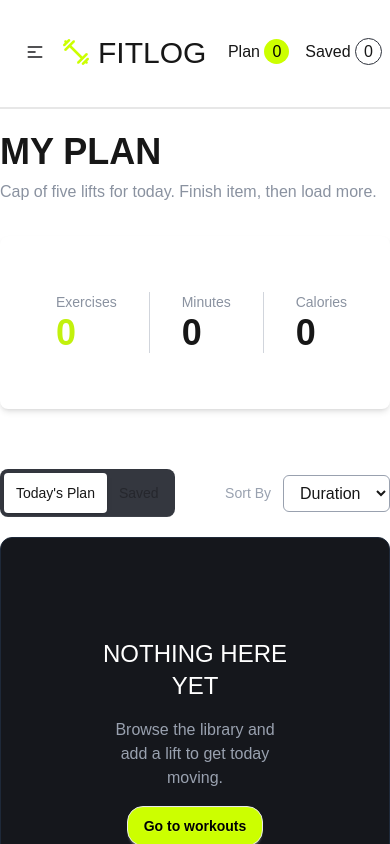
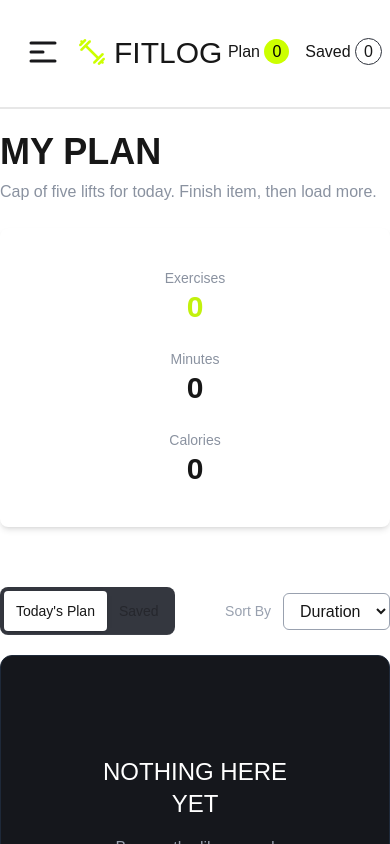
Before and after one commit to alhazuddin07/assignment-number-6, a Next.js app: page /my-plan in a window 390 px wide. Shown: the top 844 px of the page. Built offline with nearby package versions, Linux system fonts and the light colour scheme.

Commit message:
my plan card responsive solved

```diff
--- a/src/app/libraryWorkoutCard/page.tsx
+++ b/src/app/libraryWorkoutCard/page.tsx
@@ -18,14 +18,16 @@ const ExerciseCard = async () => {
 
     return (
         <div className="container mx-auto my-16">
-            <h2 className="font-semibold sm:text-3xl md:text-4xl">THE LIBRARY</h2>
+            <div className='sm:px-4 lg:px-0'>
+                <h2 className="font-semibold sm:text-3xl md:text-4xl">THE LIBRARY</h2>
 
-            <p className="p-2 text-[#9CA3AF]">
-                Twelve lifts covering every major muscle group.
-            </p>
+                <p className="p-2 text-[#9CA3AF]">
+                    Twelve lifts covering every major muscle group.
+                </p>
+            </div>
 
             {/* Grid */}
-            <div className="grid sm:grid-cols-1 md:grid-cols-2 lg:grid-cols-3 gap-4 mt-6">
+            <div className="grid sm:grid-cols-1 md:grid-cols-2 lg:grid-cols-3 gap-4 mt-6 sm:px-4 lg:px-0">
                 {allCard.map((card: ICard) => {
                     return (
                         <Link href={`/libraryWorkoutCard/${card.id}`} key={card.id}>
--- a/src/app/my-plan/page.tsx
+++ b/src/app/my-plan/page.tsx
@@ -6,10 +6,12 @@ import React from 'react';
 const MyPlanPage = () => {
     return (
         <div className='container mx-auto'>
-            <h2 className='font-bold text-4xl pb-2'>MY PLAN</h2>
-            <p className='text-[#8A92A0]'>
-                Cap of five lifts for today. Finish item, then load more.
-            </p>
+            <div className='sm:px-4 lg:px-0'>
+                <h2 className='font-bold text-4xl pb-2'>MY PLAN</h2>
+                <p className='text-[#8A92A0]'>
+                    Cap of five lifts for today. Finish item, then load more.
+                </p>
+            </div>
 
             <SummaryCard />
 
--- a/src/components/homepage/Banner.tsx
+++ b/src/components/homepage/Banner.tsx
@@ -5,6 +5,7 @@ import Link from 'next/link';
 
 const Banner = () => {
     return (
+        <div className='sm:px-4 lg:px-0'>
             <div className='container mx-auto bg-[#15171D] rounded-3xl mt-10'>
                 <div className='flex justify-between p-12'>
                     <div className='space-y-5 pt-8'>
@@ -29,6 +30,7 @@ const Banner = () => {
                 </div>
 
             </div>
+        </div>
     );
 };
 
--- a/src/components/my-plan-2/SummaryCard.tsx
+++ b/src/components/my-plan-2/SummaryCard.tsx
@@ -5,7 +5,6 @@ import { ICard } from '@/types/gym-type';
 import { useContext } from 'react';
 
 const SummaryCard = () => {
-
     const { todaysPlan, saveLater } = useContext(CardsContext) as {
         todaysPlan: ICard[];
         saveLater: ICard[];
@@ -30,42 +29,43 @@ const SummaryCard = () => {
     );
 
     return (
-        <div className="container mx-auto mt-8">
+        <div className="container mx-auto mt-6 md:mt-8 sm:px-4 lg:px-0">
 
-            <div className="card bg-base-100 shadow-md p-8">
+            <div className="card bg-base-100 shadow-md p-4 md:p-6 lg:p-8">
 
-                <div className="card-body flex flex-row">
+                <div className="card-body flex flex-col md:flex-row items-center justify-center text-center gap-6 md:gap-0">
 
-                    <div className="w-1/2">
+                    <div className="w-full md:w-1/3">
                         <p className="text-[#8A92A0]">
                             Exercises
                         </p>
 
-                        <p className="text-[#C2F10D] font-bold text-4xl">
+                        <p className="text-[#C2F10D] font-bold text-3xl md:text-4xl">
                             {totalExercises}
                         </p>
                     </div>
 
-                    <div className="border-l border-gray-300 mx-6"></div>
+                    <div className="hidden md:block border-l border-gray-300 h-16"></div>
 
-                    <div className="w-1/2">
+                    <div className="w-full md:w-1/3">
                         <p className="text-[#8A92A0]">
                             Minutes
                         </p>
 
-                        <p className="text-4xl font-bold">
+                        <p className="text-3xl md:text-4xl font-bold">
                             {totalMinutes}
                         </p>
                     </div>
 
-                    <div className="border-l border-gray-300 mx-6"></div>
 
-                    <div className="w-1/2">
+                    <div className="hidden md:block border-l border-gray-300 h-16"></div>
+
+                    <div className="w-full md:w-1/3">
                         <p className="text-[#8A92A0]">
                             Calories
                         </p>
 
-                        <p className="text-4xl font-bold">
+                        <p className="text-3xl md:text-4xl font-bold">
                             {totalCalories}
                         </p>
                     </div>
--- a/src/components/my-plan-2/TabsCard.tsx
+++ b/src/components/my-plan-2/TabsCard.tsx
@@ -64,7 +64,7 @@ const MyPlanPart2 = () => {
     };
 
     return (
-        <div className="mt-15">
+        <div className="mt-15 sm:px-4 lg:px-0">
 
             <div className="flex items-center justify-between">
 
--- a/src/components/shared/Navbar.tsx
+++ b/src/components/shared/Navbar.tsx
@@ -26,7 +26,7 @@ const Navbar = () => {
                 <div className="navbar-start">
                     <div className="dropdown">
                         <div tabIndex={0} role="button" className="btn btn-ghost lg:hidden">
-                            <svg aria-label="Menu" xmlns="http://www.w3.org/2000/svg" className="h-5 w-5" fill="none" viewBox="0 0 24 24" stroke="currentColor"> <path strokeLinecap="round" strokeLinejoin="round" strokeWidth="2" d="M4 6h16M4 12h8m-8 6h16" /> </svg>
+                            <svg aria-label="Menu" xmlns="http://www.w3.org/2000/svg" className="h-9 w-9" fill="none" viewBox="0 0 24 24" stroke="currentColor"> <path strokeLinecap="round" strokeLinejoin="round" strokeWidth="2" d="M4 6h16M4 12h8m-8 6h16" /> </svg>
                         </div>
                         <ul
                             tabIndex={-1}
```
Also changed, not shown: src/app/libraryWorkoutCard/[id]/page.tsx (+0 -14 lines). Lines whose indentation alone changed are shown as unchanged.
